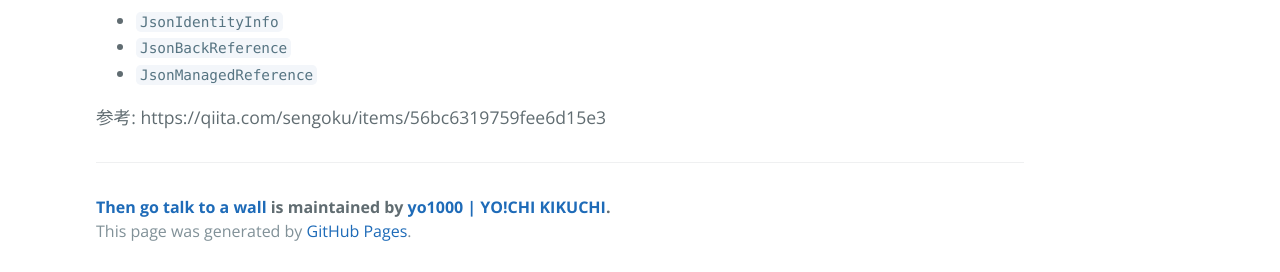
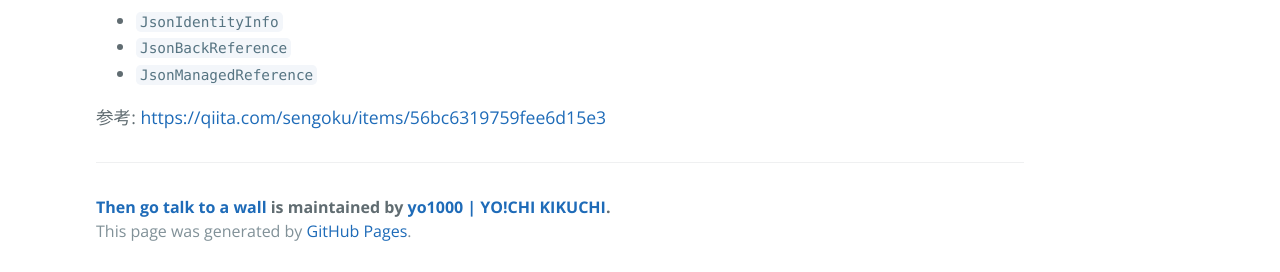
Before and after one commit to yo1000/blog.yo1000.com, a Jekyll site: the page built from _posts/2018-01-26-jackson-break-circular-reference.md, in a window 1280 px wide. Shown: the part 1668-1940 px from the top of the page. Built offline with Jekyll 4.4.1, drawn with Linux system fonts in a browser that asks for light colours; our own code applies the rules of GitHub Pages for plain Markdown files; comment, search, counter and statistics services are not loaded; part of the change alters nothing that is shown.

```diff
--- a/_posts/2018-01-26-jackson-break-circular-reference.md
+++ b/_posts/2018-01-26-jackson-break-circular-reference.md
@@ -58,4 +58,4 @@ data class Schedule(
 - `JsonBackReference`
 - `JsonManagedReference`
 
-参考: https://qiita.com/sengoku/items/56bc6319759fee6d15e3
+参考: [https://qiita.com/sengoku/items/56bc6319759fee6d15e3](https://qiita.com/sengoku/items/56bc6319759fee6d15e3)
```
